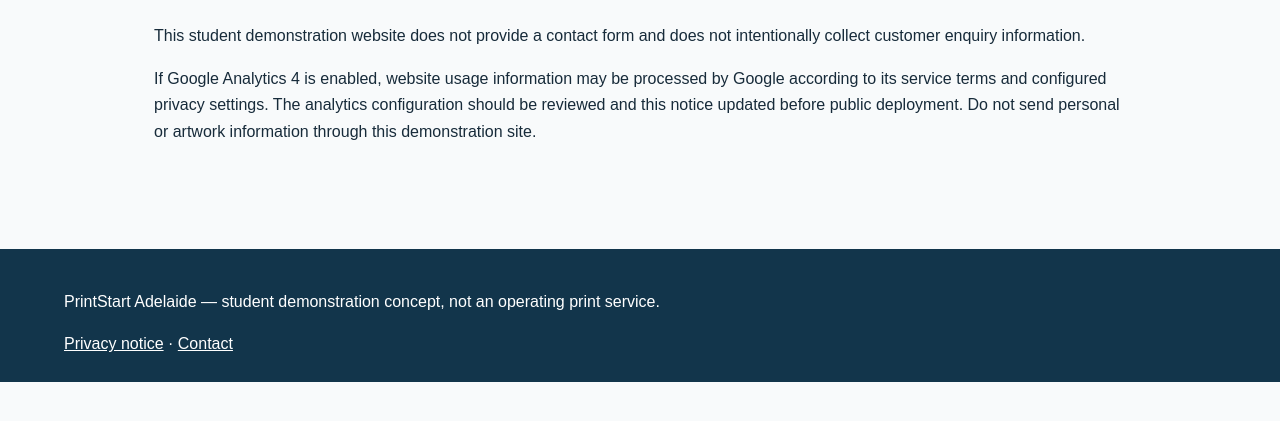
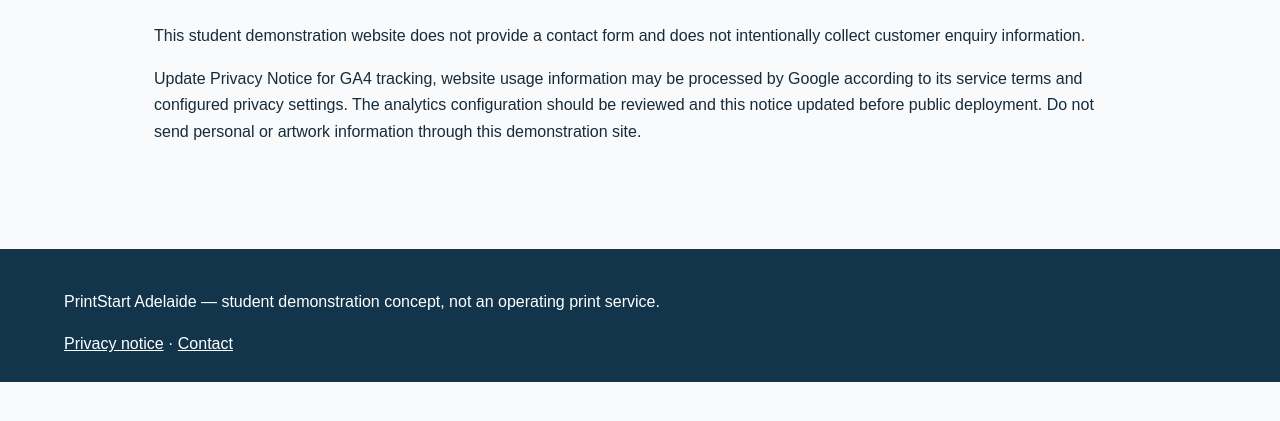
Before and after one commit to surajreddy616-jpg/printstart-adelaide, a plain HTML site: page privacy.html in a window 1280 px wide. Shown: the part 203-624 px from the top of the page. Drawn offline with Linux system fonts and the light colour scheme.

```diff
--- a/privacy.html
+++ b/privacy.html
@@ -7,4 +7,4 @@
   gtag('js', new Date());
   gtag('config', 'G-TMWW7NV7GQ');
 </script>
-<meta charset="utf-8"><meta name="viewport" content="width=device-width, initial-scale=1"><title>Privacy Notice | PrintStart Adelaide</title><meta name="description" content="Read the privacy notice for this student demonstration website."><link rel="stylesheet" href="style.css"><!-- After GA4 setup, add the official Google tag snippet here and update privacy notice. Do not publish a placeholder measurement ID. --></head><body><header><strong><a href="index.html">PrintStart Adelaide</a></strong><nav aria-label="Main navigation"><a href="index.html">Home</a><a href="about.html">About</a><a href="products.html">Products</a><a href="artwork-guide.html">Artwork Guide</a><a href="contact.html">Contact</a></nav></header><main id="main-content"><h1>Privacy notice</h1><p>This student demonstration website does not provide a contact form and does not intentionally collect customer enquiry information.</p><p>If Google Analytics 4 is enabled, website usage information may be processed by Google according to its service terms and configured privacy settings. The analytics configuration should be reviewed and this notice updated before public deployment. Do not send personal or artwork information through this demonstration site.</p></main><footer><p>PrintStart Adelaide — student demonstration concept, not an operating print service.</p><a href="privacy.html">Privacy notice</a> · <a href="contact.html">Contact</a></footer></body></html>
+<meta charset="utf-8"><meta name="viewport" content="width=device-width, initial-scale=1"><title>Privacy Notice | PrintStart Adelaide</title><meta name="description" content="Read the privacy notice for this student demonstration website."><link rel="stylesheet" href="style.css"><!-- After GA4 setup, add the official Google tag snippet here and update privacy notice. Do not publish a placeholder measurement ID. --></head><body><header><strong><a href="index.html">PrintStart Adelaide</a></strong><nav aria-label="Main navigation"><a href="index.html">Home</a><a href="about.html">About</a><a href="products.html">Products</a><a href="artwork-guide.html">Artwork Guide</a><a href="contact.html">Contact</a></nav></header><main id="main-content"><h1>Privacy notice</h1><p>This student demonstration website does not provide a contact form and does not intentionally collect customer enquiry information.</p><p>Update Privacy Notice for GA4 tracking, website usage information may be processed by Google according to its service terms and configured privacy settings. The analytics configuration should be reviewed and this notice updated before public deployment. Do not send personal or artwork information through this demonstration site.</p></main><footer><p>PrintStart Adelaide — student demonstration concept, not an operating print service.</p><a href="privacy.html">Privacy notice</a> · <a href="contact.html">Contact</a></footer></body></html>
```
